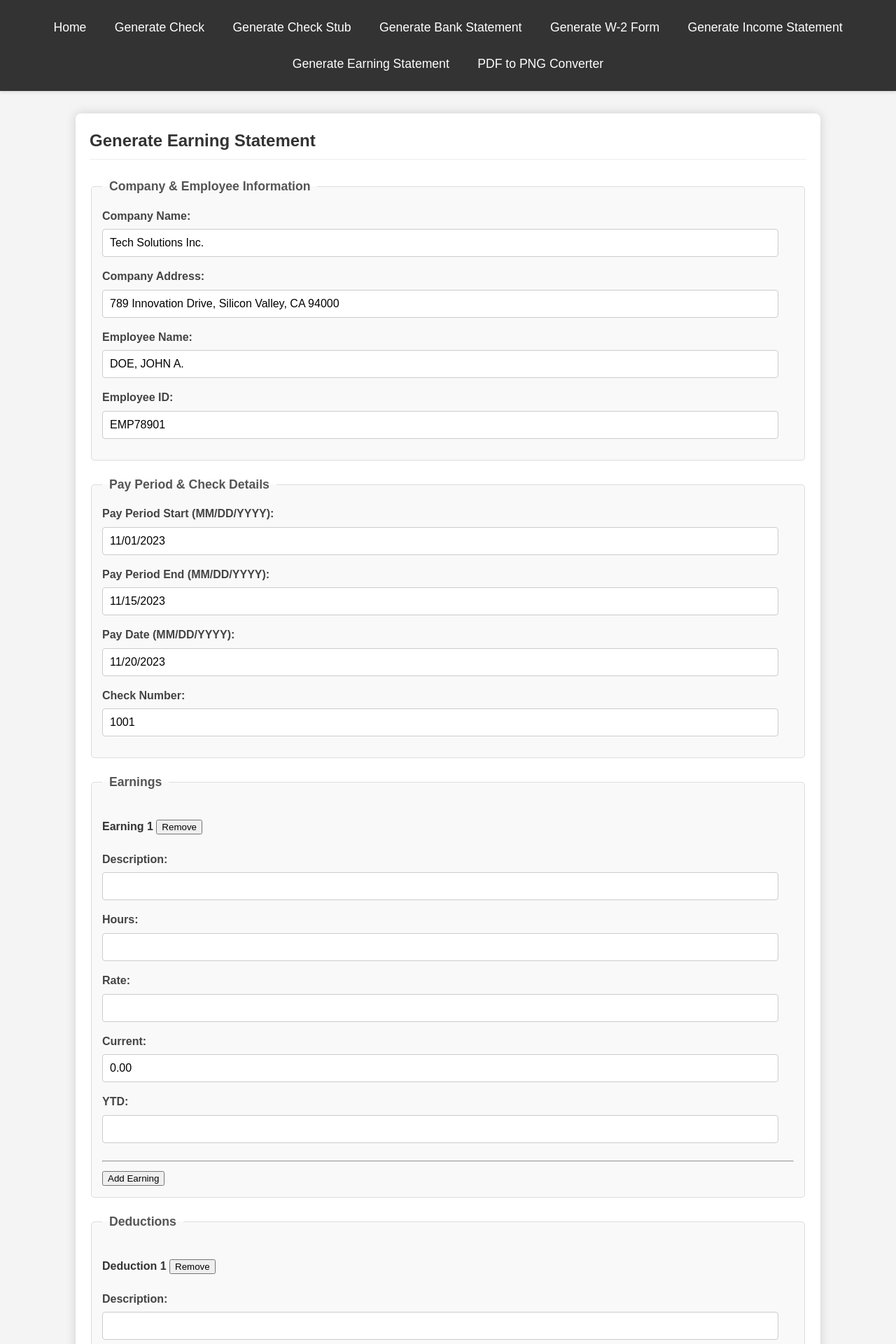
After one commit to BigBossBooling/CheckStub, a Flask app: page /generate/earning_statement in a window 1280 px wide. The commit adds this page. Shown: the top 1920 px of the page at 70% size. Run offline with Flask 2, Linux system fonts and the light colour scheme.

Commit message:
feat: Implement Earning Statement generation with Web UI
This commit introduces the capability to generate Earning Statements, largely based on the existing Check Stub functionality but presented as a distinct document type.

Key components added/modified:

1.  **Earning Statement Backend:**
    -   **PDF Template (`templates/earning_statement.html`):** Created by adapting `check_stub.html`. The primary change is updating the document title to "Earning Statement" or similar.
    -   **Generator Module (`app/earning_statement_generator.py`):** Contains the `generate_earning_statement` function. This function uses the `earning_statement.html` template and expects a data structure identical to that of the check stub.
    -   **Unit Tests (`tests/test_earning_statement_generator.py`):** Includes tests for PDF generation, using sample data appropriate for an earning statement. (Note: Test execution may time out in constrained environments due to WeasyPrint performance).

2.  **Web UI Integration:**
    -   **Input Form (`app/web_templates/generate_earning_statement_form.html`):** A new web form adapted from `generate_check_stub_form.html`. It allows you to input data for an earning statement and retains the JavaScript functionality for dynamic addition/removal of earning and deduction line items, as well as client-side calculation of current totals.
    -   **Flask Route (`app/web_ui.py`):** Added a new route `/generate/earning_statement`. The logic for handling form data (including parsing dynamic rows) and calling the `generate_earning_statement` function is analogous to the check stub route.
    -   **Navigation Updates:** Links to "Generate Earning Statement" added to the main navigation bar (`layout.html`) and the homepage (`home.html`).

This feature provides you with the ability to generate Earning Statements, reusing much of the robust functionality already developed for Check Stubs.

```diff
--- /dev/null
+++ b/financial_document_generator/app/web_templates/generate_earning_statement_form.html
@@ -0,0 +1,135 @@
+{% extends "layout.html" %}
+
+{% block content %}
+<h2>Generate Earning Statement</h2>
+<form method="POST" action="{{ url_for('generate_earning_statement_route') }}">
+    <fieldset>
+        <legend>Company & Employee Information</legend>
+        <div><label for="company_name">Company Name:</label><input type="text" id="company_name" name="company_name" value="Tech Solutions Inc." required></div>
+        <div><label for="company_address">Company Address:</label><input type="text" id="company_address" name="company_address" value="789 Innovation Drive, Silicon Valley, CA 94000"></div>
+        <div><label for="employee_name">Employee Name:</label><input type="text" id="employee_name" name="employee_name" value="DOE, JOHN A." required></div>
+        <div><label for="employee_id">Employee ID:</label><input type="text" id="employee_id" name="employee_id" value="EMP78901"></div>
+    </fieldset>
+
+    <fieldset>
+        <legend>Pay Period & Check Details</legend>
+        <div><label for="pay_period_start">Pay Period Start (MM/DD/YYYY):</label><input type="text" id="pay_period_start" name="pay_period_start" value="11/01/2023" required></div>
+        <div><label for="pay_period_end">Pay Period End (MM/DD/YYYY):</label><input type="text" id="pay_period_end" name="pay_period_end" value="11/15/2023" required></div>
+        <div><label for="pay_date">Pay Date (MM/DD/YYYY):</label><input type="text" id="pay_date" name="pay_date" value="11/20/2023" required></div>
+        <div><label for="check_number">Check Number:</label><input type="text" id="check_number" name="check_number" value="1001" required></div>
+    </fieldset>
+
+    <fieldset>
+        <legend>Earnings</legend>
+        <div id="earnings_section">
+            <!-- Earnings rows will be added here by JavaScript -->
+        </div>
+        <button type="button" onclick="addEarningRow()">Add Earning</button>
+    </fieldset>
+
+    <fieldset>
+        <legend>Deductions</legend>
+        <div id="deductions_section">
+            <!-- Deductions rows will be added here by JavaScript -->
+        </div>
+        <button type="button" onclick="addDeductionRow()">Add Deduction</button>
+    </fieldset>
+
+    <fieldset>
+        <legend>Totals (YTD totals are manual)</legend>
+        <div><label for="total_earnings_current">Total Current Earnings:</label><input type="text" id="total_earnings_current" name="total_earnings_current" value="0.00" required readonly></div>
+        <div><label for="total_earnings_ytd">Total YTD Earnings:</label><input type="text" name="total_earnings_ytd" value="0.00" required></div>
+        <div><label for="total_deductions_current">Total Current Deductions:</label><input type="text" id="total_deductions_current" name="total_deductions_current" value="0.00" required readonly></div>
+        <div><label for="total_deductions_ytd">Total YTD Deductions:</label><input type="text" name="total_deductions_ytd" value="0.00" required></div>
+    </fieldset>
+
+    <fieldset>
+        <legend>Net Pay & Notes</legend>
+        <div><label for="net_pay_current">Current Net Pay:</label><input type="text" id="net_pay_current" name="net_pay_current" value="0.00" required readonly></div>
+        <div><label for="ytd_net_pay">YTD Net Pay:</label><input type="text" name="ytd_net_pay" value="0.00" required></div>
+        <div>
+            <label for="employer_notes">Employer Notes:</label>
+            <textarea id="employer_notes" name="employer_notes" rows="3"></textarea>
+        </div>
+    </fieldset>
+
+    <br>
+    <button type="submit">Generate Earning Statement PDF</button>
+</form>
+
+<script>
+    let earningIdx = 0;
+    let deductionIdx = 0;
+
+    function updateTotals() {
+        let totalEarnings = 0;
+        document.querySelectorAll('input[name^="earning"][name$="_current"]').forEach(input => {
+            totalEarnings += parseFloat(input.value) || 0;
+        });
+        document.getElementById('total_earnings_current').value = totalEarnings.toFixed(2);
+
+        let totalDeductions = 0;
+        document.querySelectorAll('input[name^="deduction"][name$="_current"]').forEach(input => {
+            totalDeductions += parseFloat(input.value) || 0;
+        });
+        document.getElementById('total_deductions_current').value = totalDeductions.toFixed(2);
+
+        const netPay = totalEarnings - totalDeductions;
+        document.getElementById('net_pay_current').value = netPay.toFixed(2);
+    }
+
+    function addEarningRow() {
+        earningIdx++;
+        const section = document.getElementById('earnings_section');
+        const row = document.createElement('div');
+        row.className = 'dynamic-row earning-row-' + earningIdx;
+        row.innerHTML = `
+            <h4>Earning ${earningIdx} <button type="button" onclick="removeRow('earning-row-${earningIdx}', true)">Remove</button></h4>
+            <div><label for="earning${earningIdx}_desc">Description:</label><input type="text" name="earning${earningIdx}_desc"></div>
+            <div><label for="earning${earningIdx}_hours">Hours:</label><input type="text" name="earning${earningIdx}_hours"></div>
+            <div><label for="earning${earningIdx}_rate">Rate:</label><input type="text" name="earning${earningIdx}_rate"></div>
+            <div><label for="earning${earningIdx}_current">Current:</label><input type="text" class="current-earning" name="earning${earningIdx}_current" value="0.00"></div>
+            <div><label for="earning${earningIdx}_ytd">YTD:</label><input type="text" name="earning${earningIdx}_ytd"></div>
+            <hr style="margin:10px 0;">
+        `;
+        section.appendChild(row);
+        // Add event listener to the new 'current' field
+        row.querySelector('.current-earning').addEventListener('input', updateTotals);
+        updateTotals(); // Update totals when a new row is added
+    }
+
+    function addDeductionRow() {
+        deductionIdx++;
+        const section = document.getElementById('deductions_section');
+        const row = document.createElement('div');
+        row.className = 'dynamic-row deduction-row-' + deductionIdx;
+        row.innerHTML = `
+            <h4>Deduction ${deductionIdx} <button type="button" onclick="removeRow('deduction-row-${deductionIdx}', false)">Remove</button></h4>
+            <div><label for="deduction${deductionIdx}_desc">Description:</label><input type="text" name="deduction${deductionIdx}_desc"></div>
+            <div><label for="deduction${deductionIdx}_current">Current:</label><input type="text" class="current-deduction" name="deduction${deductionIdx}_current" value="0.00"></div>
+            <div><label for="deduction${deductionIdx}_ytd">YTD:</label><input type="text" name="deduction${deductionIdx}_ytd"></div>
+            <hr style="margin:10px 0;">
+        `;
+        section.appendChild(row);
+        // Add event listener to the new 'current' field
+        row.querySelector('.current-deduction').addEventListener('input', updateTotals);
+        updateTotals(); // Update totals when a new row is added
+    }
+
+    function removeRow(rowClassName, isEarningRow) { // Added isEarningRow to know which type to re-query
+        const rowToRemove = document.querySelector('.' + rowClassName);
+        if (rowToRemove) {
+            rowToRemove.remove();
+            updateTotals(); // Update totals when a row is removed
+        }
+    }
+
+    // Add one earning and one deduction row by default and attach listeners
+    document.addEventListener('DOMContentLoaded', function() {
+        addEarningRow();
+        addDeductionRow();
+        // Initial totals calculation based on default rows (which have 0.00)
+        updateTotals();
+    });
+</script>
+{% endblock %}
--- a/financial_document_generator/app/web_templates/home.html
+++ b/financial_document_generator/app/web_templates/home.html
@@ -11,6 +11,7 @@
         <li><a href="{{ url_for('generate_bank_statement_route') }}">Generate Bank Statement</a></li>
         <li><a href="{{ url_for('generate_w2_route') }}">Generate W-2 Form</a></li>
         <li><a href="{{ url_for('generate_income_statement_route') }}">Generate Income Statement</a></li>
+        <li><a href="{{ url_for('generate_earning_statement_route') }}">Generate Earning Statement</a></li>
         <li><a href="{{ url_for('convert_pdf_to_png_route') }}">Convert PDF to PNG</a></li>
     </ul>
     <p><em>(Actual links will be implemented in subsequent steps.)</em></p>
--- a/financial_document_generator/app/web_templates/layout.html
+++ b/financial_document_generator/app/web_templates/layout.html
@@ -14,6 +14,7 @@
         <a href="{{ url_for('generate_bank_statement_route') }}">Generate Bank Statement</a>
         <a href="{{ url_for('generate_w2_route') }}">Generate W-2 Form</a>
         <a href="{{ url_for('generate_income_statement_route') }}">Generate Income Statement</a>
+        <a href="{{ url_for('generate_earning_statement_route') }}">Generate Earning Statement</a>
         <a href="{{ url_for('convert_pdf_to_png_route') }}">PDF to PNG Converter</a>
     </nav>
 
--- a/financial_document_generator/app/web_ui.py
+++ b/financial_document_generator/app/web_ui.py
@@ -9,6 +9,7 @@ from .converters import convert_pdf_to_png, PDFInfoNotInstalledError
 from .bank_statement_generator import generate_bank_statement
 from .w2_form_generator import generate_w2_form
 from .income_statement_generator import generate_income_statement
+from .earning_statement_generator import generate_earning_statement
 
 # It's good practice to make template and static folder paths relative to the app
 # or use instance_path for more complex setups.
@@ -472,6 +473,68 @@ def generate_income_statement_route():
 
     return render_template('generate_income_statement_form.html', title='Generate Income Statement')
 
+@app.route('/generate/earning_statement', methods=['GET', 'POST'])
+def generate_earning_statement_route():
+    if request.method == 'POST':
+        try:
+            form_data = request.form.to_dict()
+            # Data Transformation for Dynamic Earnings & Deductions (same as check_stub_route)
+            parsed_data = form_data.copy()
+
+            parsed_data['earnings'] = []
+            earning_idx = 1
+            while True:
+                desc_key = f'earning{earning_idx}_desc'
+                if desc_key in form_data and form_data[desc_key]:
+                    parsed_data['earnings'].append({
+                        'description': form_data[desc_key],
+                        'hours': form_data.get(f'earning{earning_idx}_hours', ''),
+                        'rate': form_data.get(f'earning{earning_idx}_rate', ''),
+                        'current': form_data.get(f'earning{earning_idx}_current', ''),
+                        'ytd': form_data.get(f'earning{earning_idx}_ytd', '')
+                    })
+                    earning_idx += 1
+                else:
+                    break
+
+            parsed_data['deductions'] = []
+            deduction_idx = 1
+            while True:
+                desc_key = f'deduction{deduction_idx}_desc'
+                if desc_key in form_data and form_data[desc_key]:
+                    parsed_data['deductions'].append({
+                        'description': form_data[desc_key],
+                        'current': form_data.get(f'deduction{deduction_idx}_current', ''),
+                        'ytd': form_data.get(f'deduction{deduction_idx}_ytd', '')
+                    })
+                    deduction_idx += 1
+                else:
+                    break
+
+            if not parsed_data.get('company_name') or not parsed_data.get('employee_name'):
+                flash('Missing required Earning Statement fields.', 'error')
+                return redirect(url_for('generate_earning_statement_route'))
+
+            pdf_bytes = generate_earning_statement(parsed_data)
+
+            if pdf_bytes:
+                return send_file(
+                    io.BytesIO(pdf_bytes),
+                    mimetype='application/pdf',
+                    as_attachment=True,
+                    download_name=f"Earning_Statement_{parsed_data.get('employee_id', 'generated')}.pdf"
+                )
+            else:
+                flash('Failed to generate Earning Statement PDF. Check server logs.', 'error')
+                return redirect(url_for('generate_earning_statement_route'))
+
+        except Exception as e:
+            app.logger.error(f"Error generating Earning Statement: {e}", exc_info=True)
+            flash(f'An unexpected error occurred: {e}', 'error')
+            return redirect(url_for('generate_earning_statement_route'))
+
+    return render_template('generate_earning_statement_form.html', title='Generate Earning Statement')
+
 if __name__ == '__main__':
     # Make sure to run this from the project root (financial_document_generator)
     # or adjust paths accordingly if run from financial_document_generator/app/
```
Also changed, not shown: financial_document_generator/app/earning_statement_generator.py (+94 -4 lines), financial_document_generator/templates/earning_statement.html (+152 -2 lines), financial_document_generator/tests/test_earning_statement_generator.py (+83 -11 lines).
